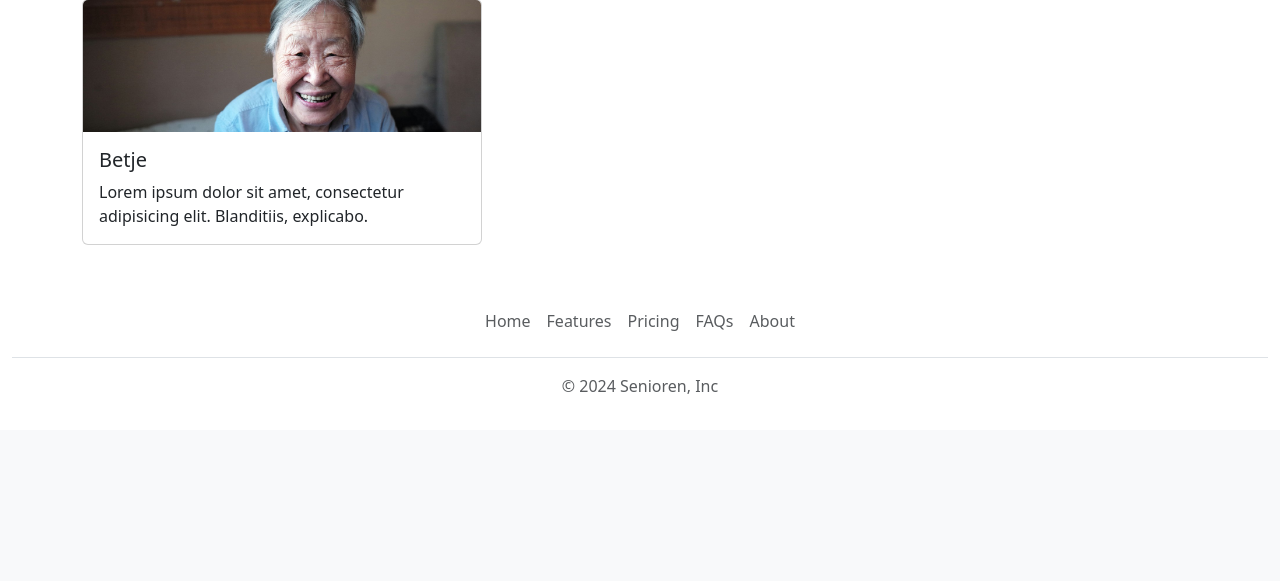
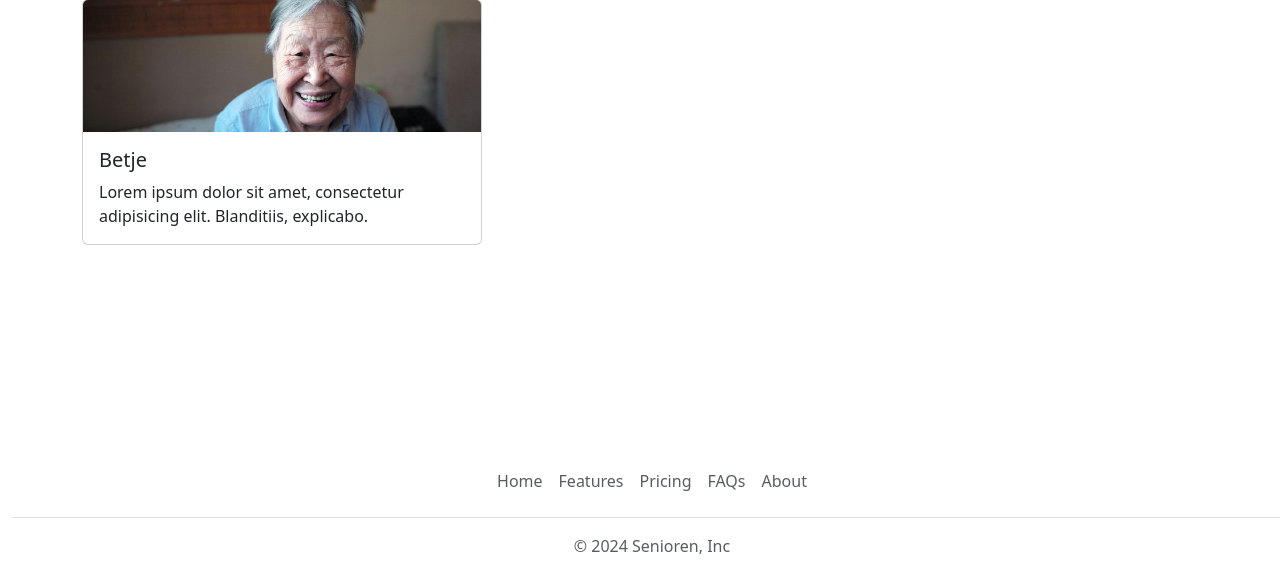
Before and after one commit to Ohlivier/webtechtProgrammeerles, a Flask app: template templates/index.html in a window 1280 px wide. Shown: the part 793-1374 px from the top of the page. Before the commit the page ends 1187 px from the top, so only its background shows below. Run offline with Flask 3, Linux system fonts and the light colour scheme; the template is opened without the code that fills it, so the values that code supplies are empty.

Commit message:
CSS fix footer

```diff
--- a/static/css/main.css
+++ b/static/css/main.css
@@ -7,8 +7,17 @@
     object-fit: cover;
 }
 
-.footer {
+html {
+  position: relative;
+  min-height: 100%;
+  padding-bottom:160px;
+}
+body {
+  margin-bottom: 160px;
+}
+footer {
   position: absolute;
+  bottom: 0;
   width: 100%;
-  height: 50px;
+  height: 120px;
 }
--- a/templates/base.html
+++ b/templates/base.html
@@ -46,7 +46,7 @@
     {% endblock %}
   <!-- Footer -->
   <div class="container-fluid footer">
-  <footer class="py-3 my-4">
+  <footer class="mt-5">
     <ul class="nav justify-content-center border-bottom pb-3 mb-3">
       <li class="nav-item"><a href="#" class="nav-link px-2 text-muted">Home</a></li>
       <li class="nav-item"><a href="#" class="nav-link px-2 text-muted">Features</a></li>
--- a/templates/index.html
+++ b/templates/index.html
@@ -71,7 +71,7 @@
             </div>
         </div>
         <div class="row mt-3 pb-3">
-            <div class="col">
+            <div class="col-4 col-md-6">
                 <div class="card" style="width: 25rem;">
                     <img class="card-img-top" src="{{ url_for('static', filename='img/oldreview1.jpg') }}"
                          alt="Card image cap">
@@ -82,7 +82,7 @@
                     </div>
                 </div>
             </div>
-            <div class="col">
+            <div class="col-4">
                 <div class="card" style="width: 25rem;">
                     <img class="card-img-top" src="{{ url_for('static', filename='img/oldreview2.jpg') }}"
                          alt="Card image cap">
@@ -92,7 +92,7 @@
                     </div>
                 </div>
             </div>
-            <div class="col">
+            <div class="col-4">
                 <div class="card" style="width: 25rem;">
                     <img class="card-img-top" src="{{ url_for('static', filename='img/oldreview3.jpg') }}"
                          alt="Card image cap">
```
